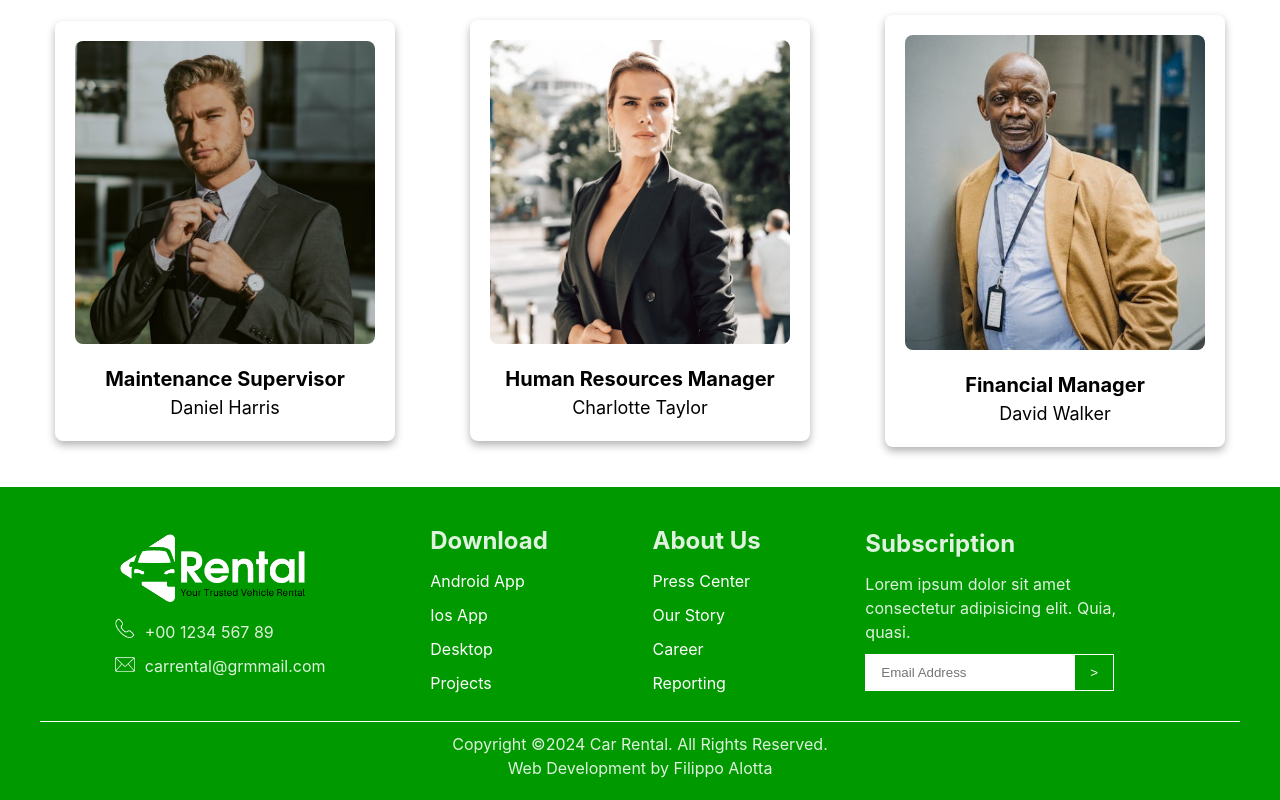
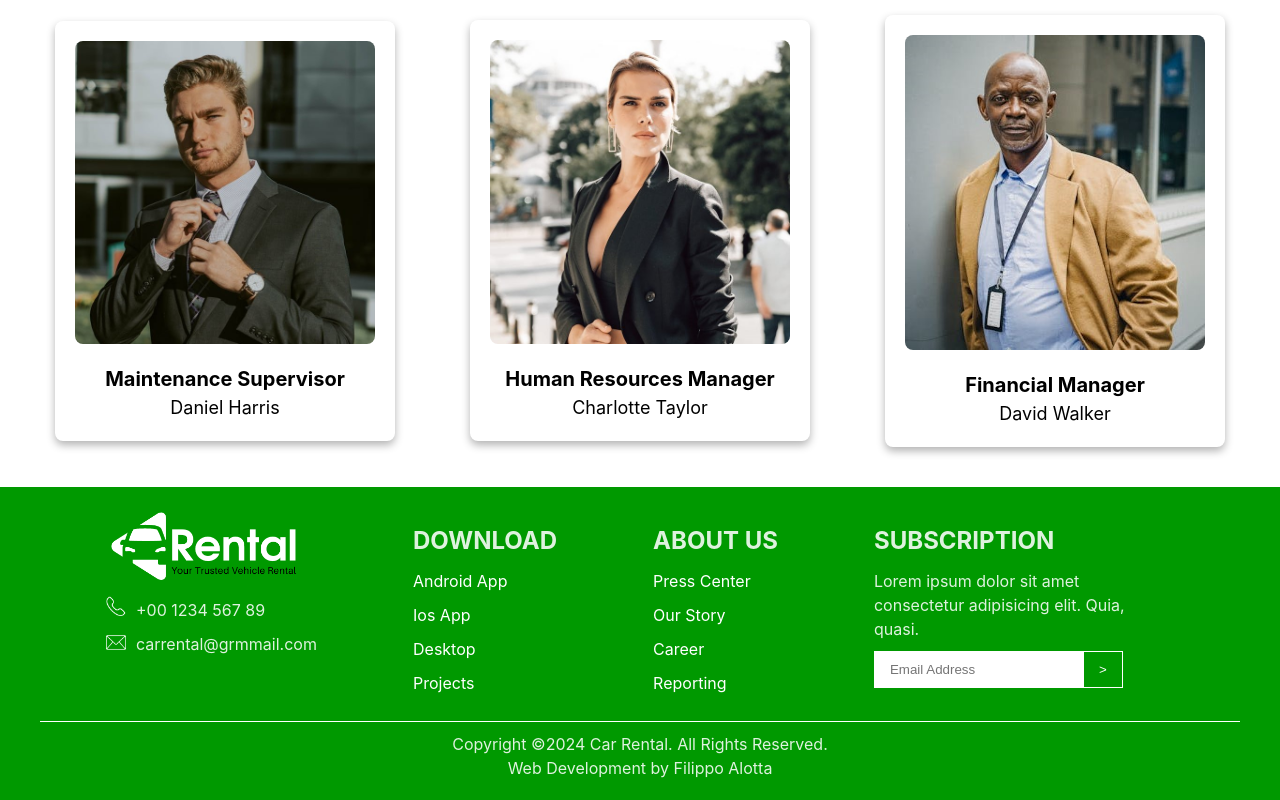
Before and after one commit to Filippoalotta/Car-rental, a React (Vite) app: page /team in a window 1280 px wide. Shown: the part 895-1695 px from the top of the page. Built offline with nearby package versions, Linux system fonts and the light colour scheme.

Commit message:
modificato footer

```diff
--- a/src/assets/scss/Footer.scss
+++ b/src/assets/scss/Footer.scss
@@ -7,7 +7,7 @@
         background-color: $primaryColor;
         display: flex;
         justify-content: space-evenly;
-        align-items: center;
+        align-items: flex-start;
         .contacts-logo-container{
             display: flex;
             flex-direction: column;
@@ -41,6 +41,7 @@
             .li-title{
                 font-size: 24px;
                 font-weight: 700;
+                text-transform: uppercase;
             }
             a{
                 color: #fff;
```
